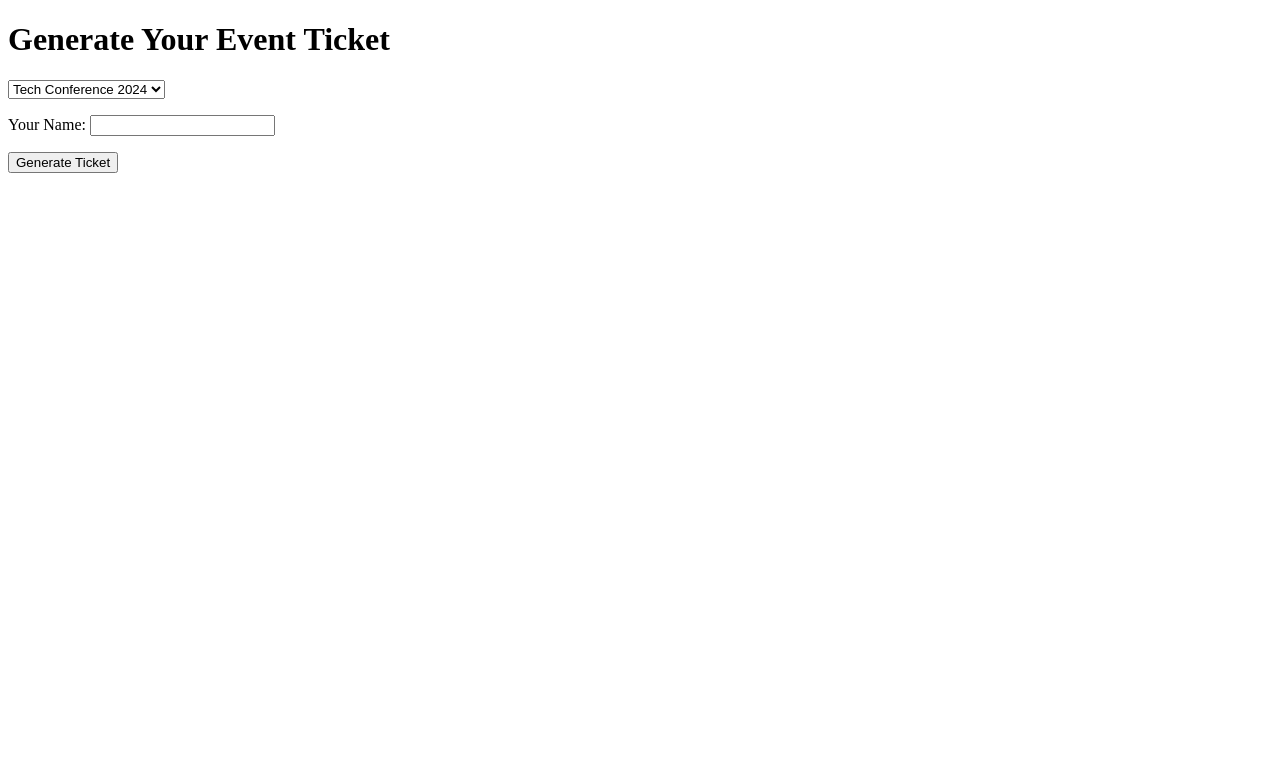
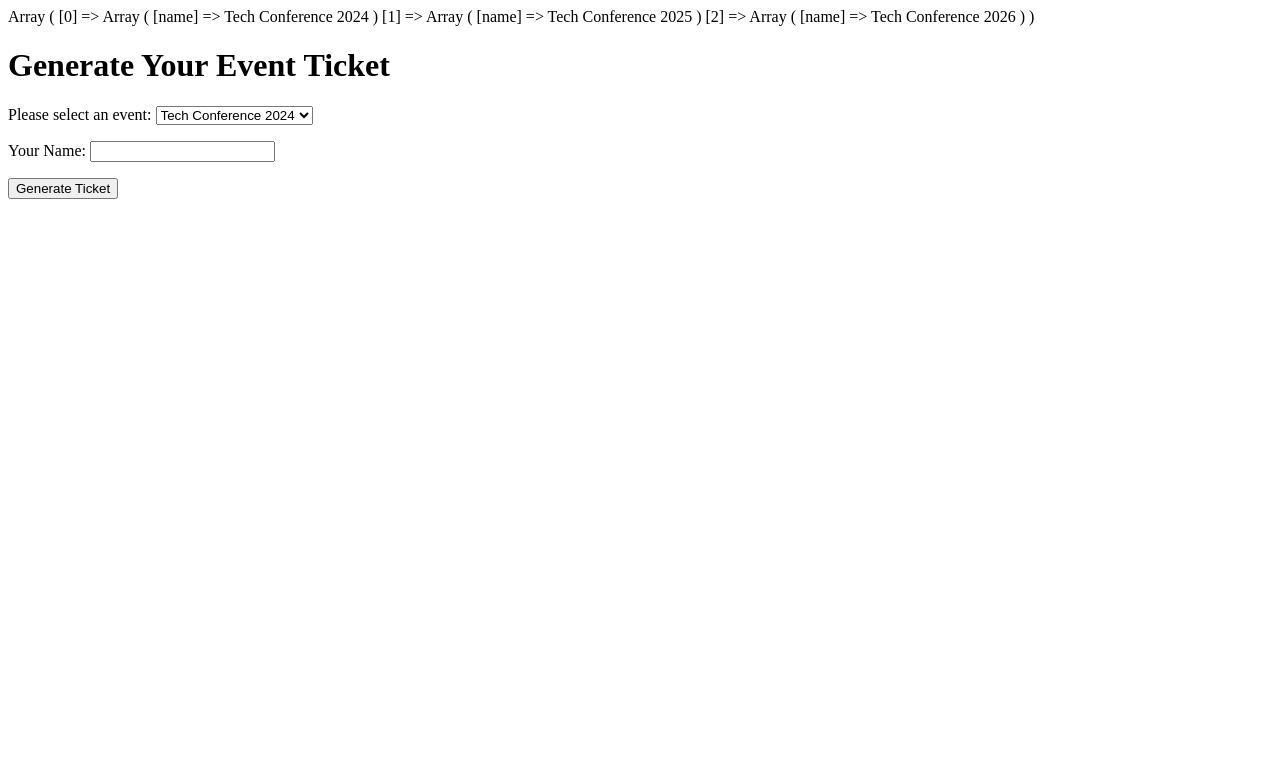
Before and after one commit to damianobacci/php-ticket-generator, a PHP site: page / in a window 1280 px wide. Shown: the top 783 px of the page. Run offline with PHP 8.4, Linux system fonts and the light colour scheme; data comes from the database, SQL or seed files in the repository.

Commit message:
Form changes

```diff
--- a/data/init.sql
+++ b/data/init.sql
@@ -26,7 +26,7 @@ INSERT INTO
 	)
 	VALUES
 	(
-		"Tech Conference 2025", datetime('now', '+15 months'), "Silicon Valley Arena", "The premiere tech conference in the world!"
+		"Tech Conference 2025", datetime('now', '+15 months'), "Silicon Valley Coliseum", "The premiere tech conference in the world!"
 	)
 ;
 
@@ -37,6 +37,6 @@ INSERT INTO
 	)
 	VALUES
 	(
-		"Tech Conference 2026", datetime('now', '+27 months'), "Silicon Valley Arena", "The premiere tech conference in the world!"
+		"Tech Conference 2026", datetime('now', '+27 months'), "Silicon Valley Field", "The premiere tech conference in the world!"
 	)
 ;
--- a/index.php
+++ b/index.php
@@ -4,6 +4,7 @@ require_once 'lib/common.php';
 
 $pdo = getPDO();
 $data = fetchEvents($pdo);
+print_r($data);
 
 ?>
 <!DOCTYPE html>
@@ -14,14 +15,17 @@ $data = fetchEvents($pdo);
 <body>
     <h1>Generate Your Event Ticket</h1>
     <form action="generate_ticket.php" method="POST">
+        <p>
+        <label for="name">Please select an event:</label>
         <select name="event">
             <?php foreach($data as $event): ?>
            <option value="<?= $event["name"] ?>"><?= $event["name"] ?></option>
            <?php endforeach; ?>
         </select>
+        </p>
         <p>
         <label for="name">Your Name:</label>
-        <input type="text" name="name" id="name" required></p>
+        <input type="text" name="name" required></p>
         <input type="submit" value="Generate Ticket">
     </form>
 </body>
```
Also changed, not shown: data/data.sqlite.
